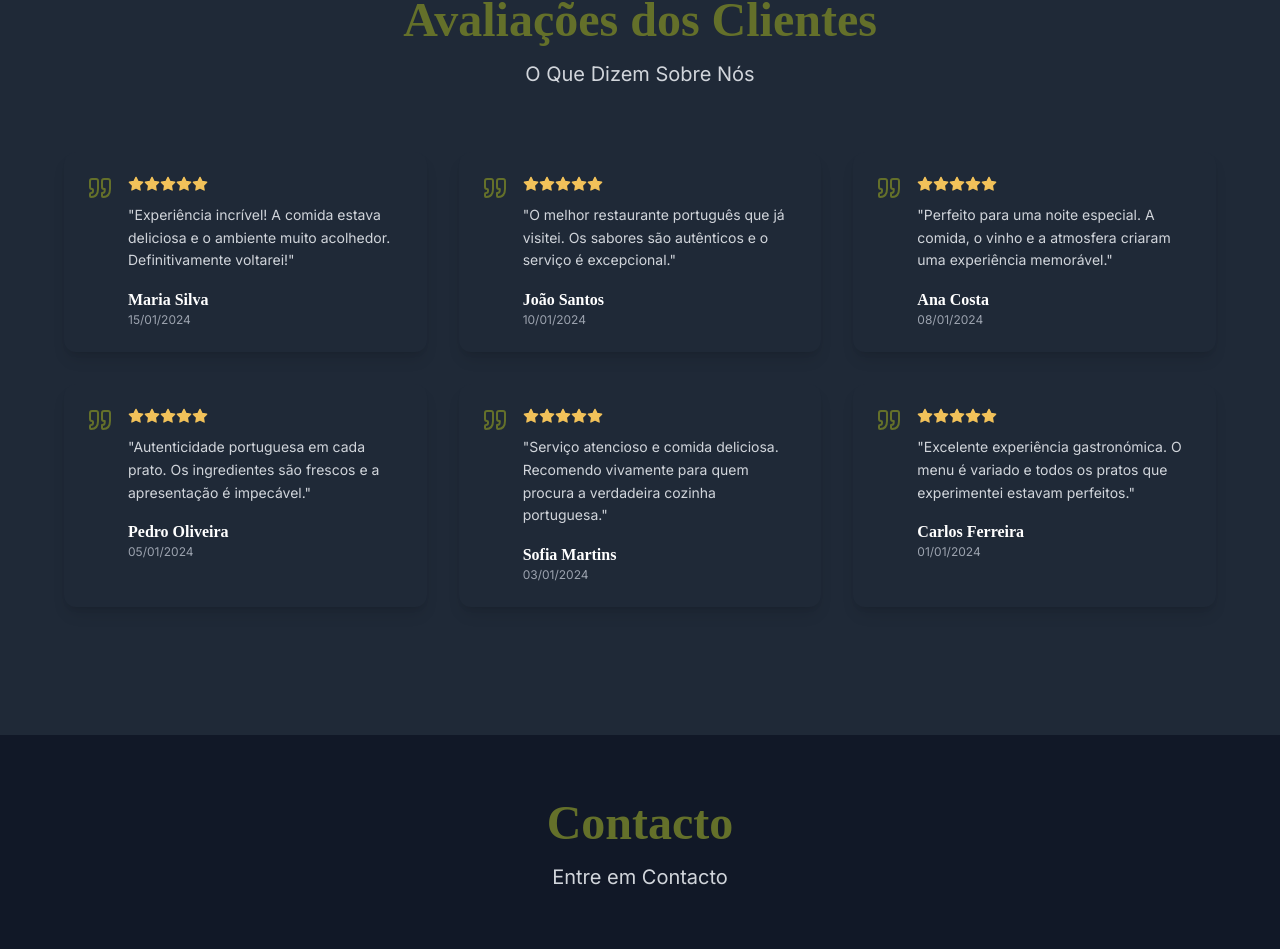
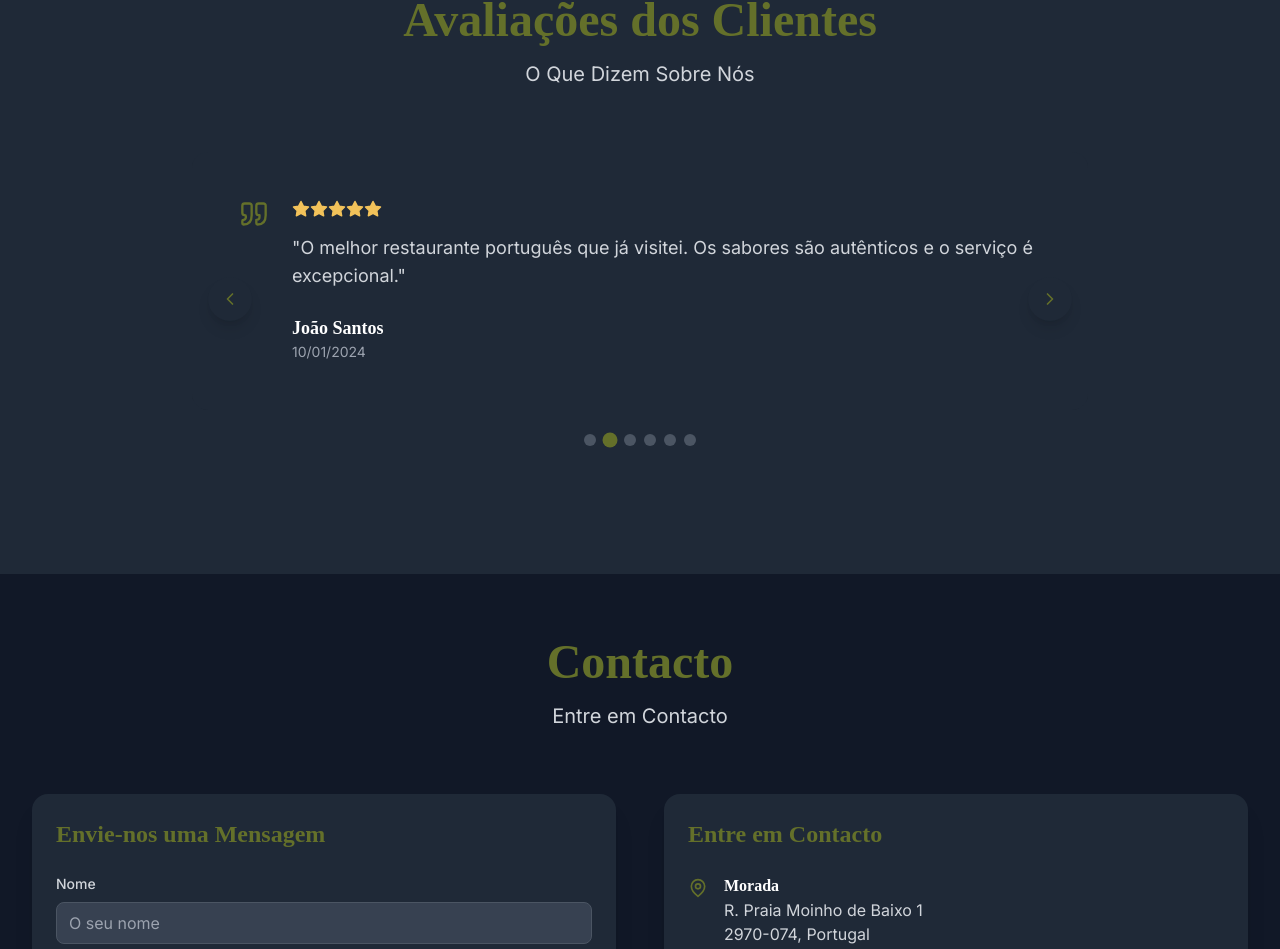
Before and after one commit to rogerUserGitHub/amor-meco-restaurant, a Next.js app: page / in a window 1280 px wide. Shown: the part 5902-6851 px from the top of the page. Built offline with nearby package versions, Linux system fonts and the light colour scheme.

Commit message:
refactor reviews

```diff
--- a/components/Reviews.tsx
+++ b/components/Reviews.tsx
@@ -1,8 +1,9 @@
 'use client';
 
+import { useState, useEffect, useRef, useCallback } from 'react';
 import { useLanguage } from './LanguageProvider';
-import { motion } from 'framer-motion';
-import { Star, Quote } from 'lucide-react';
+import { motion, AnimatePresence } from 'framer-motion';
+import { Star, Quote, ChevronLeft, ChevronRight } from 'lucide-react';
 
 const reviews = [
   {
@@ -57,10 +58,90 @@ const reviews = [
 
 export default function Reviews() {
   const { t } = useLanguage();
+  const [currentIndex, setCurrentIndex] = useState(0);
+  const [isAutoPlaying, setIsAutoPlaying] = useState(true);
+  const [touchStart, setTouchStart] = useState<number | null>(null);
+  const [touchEnd, setTouchEnd] = useState<number | null>(null);
+  const autoPlayRef = useRef<NodeJS.Timeout | null>(null);
+  const carouselRef = useRef<HTMLDivElement>(null);
 
   // Calculate average rating
   const averageRating =
     reviews.reduce((acc, review) => acc + review.rating, 0) / reviews.length;
+
+  // Minimum swipe distance (in px)
+  const minSwipeDistance = 50;
+
+  // Auto-play functionality
+  const startAutoPlay = useCallback(() => {
+    if (autoPlayRef.current) {
+      clearInterval(autoPlayRef.current);
+    }
+    autoPlayRef.current = setInterval(() => {
+      setCurrentIndex((prev) => (prev + 1) % reviews.length);
+    }, 3500); // 3 seconds
+  }, []);
+
+  const stopAutoPlay = useCallback(() => {
+    if (autoPlayRef.current) {
+      clearInterval(autoPlayRef.current);
+      autoPlayRef.current = null;
+    }
+  }, []);
+
+  // Handle manual navigation
+  const goToNext = useCallback(() => {
+    setCurrentIndex((prev) => (prev + 1) % reviews.length);
+    setIsAutoPlaying(false);
+    stopAutoPlay();
+    // Restart auto-play after 1 seconds
+    setTimeout(() => {
+      setIsAutoPlaying(true);
+      startAutoPlay();
+    }, 1000);
+  }, [startAutoPlay, stopAutoPlay]);
+
+  const goToPrevious = useCallback(() => {
+    setCurrentIndex((prev) => (prev - 1 + reviews.length) % reviews.length);
+    setIsAutoPlaying(false);
+    stopAutoPlay();
+    // Restart auto-play after 1 seconds
+    setTimeout(() => {
+      setIsAutoPlaying(true);
+      startAutoPlay();
+    }, 1000);
+  }, [startAutoPlay, stopAutoPlay]);
+
+  // Touch handlers for mobile swipe
+  const onTouchStart = (e: React.TouchEvent) => {
+    setTouchEnd(null);
+    setTouchStart(e.targetTouches[0].clientX);
+  };
+
+  const onTouchMove = (e: React.TouchEvent) => {
+    setTouchEnd(e.targetTouches[0].clientX);
+  };
+
+  const onTouchEnd = () => {
+    if (!touchStart || !touchEnd) return;
+
+    const distance = touchStart - touchEnd;
+    const isLeftSwipe = distance > minSwipeDistance;
+    const isRightSwipe = distance < -minSwipeDistance;
+
+    if (isLeftSwipe) {
+      goToNext();
+    }
+    if (isRightSwipe) {
+      goToPrevious();
+    }
+  };
+
+  // Start auto-play on mount
+  useEffect(() => {
+    startAutoPlay();
+    return () => stopAutoPlay();
+  }, [startAutoPlay, stopAutoPlay]);
 
   return (
     <section className="section-padding bg-white dark:bg-gray-800">
@@ -86,58 +167,109 @@ export default function Reviews() {
           </motion.p>
         </div>
 
-        {/* Reviews Grid */}
+        {/* Carousel Container */}
         <motion.div
-          className="grid grid-cols-1 md:grid-cols-2 lg:grid-cols-3 gap-8"
+          className="relative max-w-4xl mx-auto"
           initial={{ opacity: 0, y: 20 }}
           whileInView={{ opacity: 1, y: 0 }}
-          transition={{ duration: 0.6, delay: 0.6 }}
+          transition={{ duration: 0.6, delay: 0.4 }}
           viewport={{ once: true }}
         >
-          {reviews.map((review, index) => (
+          {/* Carousel */}
+          <div
+            ref={carouselRef}
+            className="relative overflow-hidden rounded-2xl"
+            onTouchStart={onTouchStart}
+            onTouchMove={onTouchMove}
+            onTouchEnd={onTouchEnd}
+          >
+            <AnimatePresence mode="wait">
               <motion.div
-              key={review.id}
-              className="card p-6 hover:shadow-xl transition-all duration-300"
-              initial={{ opacity: 0, y: 20 }}
-              whileInView={{ opacity: 1, y: 0 }}
-              transition={{ duration: 0.6, delay: index * 0.1 }}
-              viewport={{ once: true }}
+                key={currentIndex}
+                className="card p-8 md:p-12"
+                initial={{ opacity: 0, x: 100 }}
+                animate={{ opacity: 1, x: 0 }}
+                exit={{ opacity: 0, x: -100 }}
+                transition={{ duration: 0.5, ease: 'easeInOut' }}
               >
-              <div className="flex items-start space-x-4">
+                <div className="flex items-start space-x-4 md:space-x-6">
                   <div className="flex-shrink-0">
-                  <Quote size={24} className="text-primary" />
+                    <Quote size={28} className="text-primary md:text-3xl" />
                   </div>
                   <div className="flex-1">
-                  <div className="flex items-center mb-3">
+                    <div className="flex items-center mb-4">
                       {[...Array(5)].map((_, i) => (
                         <Star
                           key={i}
-                        size={16}
+                          size={18}
                           className={`${
-                          i < review.rating
+                            i < reviews[currentIndex].rating
                               ? 'text-gold fill-current'
                               : 'text-gray-300'
                           }`}
                         />
                       ))}
                     </div>
-                  <p className="text-gray-600 dark:text-gray-300 text-sm mb-4 leading-relaxed">
-                    "{review.comment}"
+                    <p className="text-gray-600 dark:text-gray-300 text-base md:text-lg mb-6 leading-relaxed">
+                      "{reviews[currentIndex].comment}"
                     </p>
                     <div className="flex items-center justify-between">
                       <div>
-                      <h4 className="font-semibold text-gray-900 dark:text-white">
-                        {review.name}
+                        <h4 className="font-semibold text-gray-900 dark:text-white text-lg">
+                          {reviews[currentIndex].name}
                         </h4>
-                      <p className="text-gray-500 dark:text-gray-400 text-xs">
-                        {new Date(review.date).toLocaleDateString('pt-PT')}
+                        <p className="text-gray-500 dark:text-gray-400 text-sm">
+                          {new Date(
+                            reviews[currentIndex].date
+                          ).toLocaleDateString('pt-PT')}
                         </p>
                       </div>
                     </div>
                   </div>
                 </div>
               </motion.div>
+            </AnimatePresence>
+          </div>
+
+          {/* Navigation Arrows */}
+          <button
+            onClick={goToPrevious}
+            className="absolute left-2 md:left-4 top-1/2 -translate-y-1/2 bg-white dark:bg-gray-800 p-2 md:p-3 rounded-full shadow-lg hover:shadow-xl transition-all duration-200 z-10"
+            aria-label="Previous review"
+          >
+            <ChevronLeft size={20} className="text-primary" />
+          </button>
+          <button
+            onClick={goToNext}
+            className="absolute right-2 md:right-4 top-1/2 -translate-y-1/2 bg-white dark:bg-gray-800 p-2 md:p-3 rounded-full shadow-lg hover:shadow-xl transition-all duration-200 z-10"
+            aria-label="Next review"
+          >
+            <ChevronRight size={20} className="text-primary" />
+          </button>
+
+          {/* Dots Indicator */}
+          <div className="flex justify-center mt-6 space-x-2">
+            {reviews.map((_, index) => (
+              <button
+                key={index}
+                onClick={() => {
+                  setCurrentIndex(index);
+                  setIsAutoPlaying(false);
+                  stopAutoPlay();
+                  setTimeout(() => {
+                    setIsAutoPlaying(true);
+                    startAutoPlay();
+                  }, 3000);
+                }}
+                className={`w-2 h-2 md:w-3 md:h-3 rounded-full transition-all duration-200 ${
+                  index === currentIndex
+                    ? 'bg-primary scale-125'
+                    : 'bg-gray-300 dark:bg-gray-600 hover:bg-gray-400 dark:hover:bg-gray-500'
+                }`}
+                aria-label={`Go to review ${index + 1}`}
+              />
             ))}
+          </div>
         </motion.div>
       </div>
     </section>
```
Lines whose indentation alone changed are shown as unchanged.
